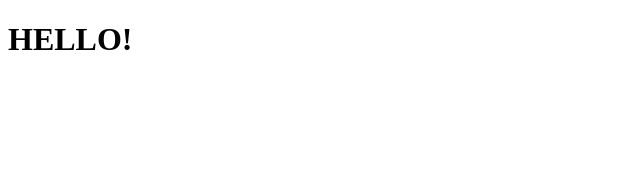
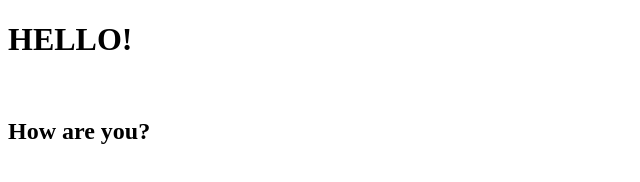
Before and after one commit to TimurNevlyutov/Test, a plain HTML site: page index2.html in a window 1280 px wide. Shown: the whole page, without its empty margins (0-640 px from the left). Drawn offline with Linux system fonts and the light colour scheme.

Commit message:
question

```diff
--- a/index2.html
+++ b/index2.html
@@ -5,6 +5,8 @@
 	<title>Document</title>
 </head>
 <body>
-	<h1>HELLO!</h1>
+	<h1>HELLO!</h1><br>
+	<h2>How are you?</h2>
+
 </body>
 </html>
```
